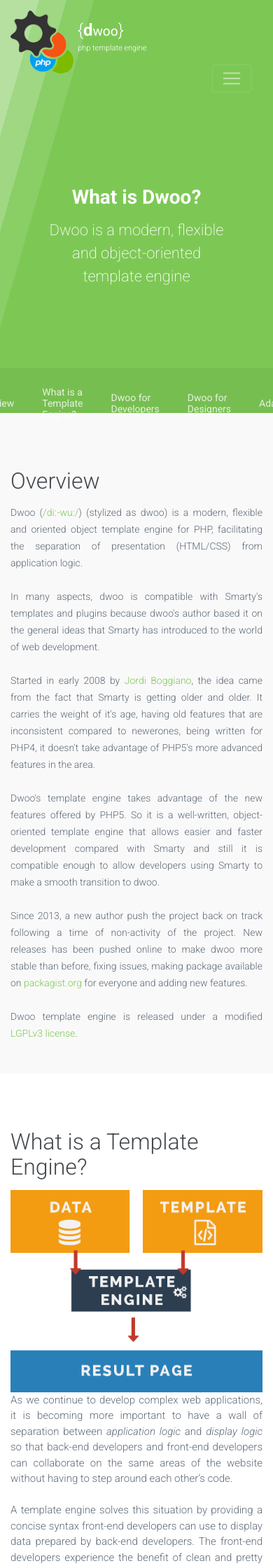
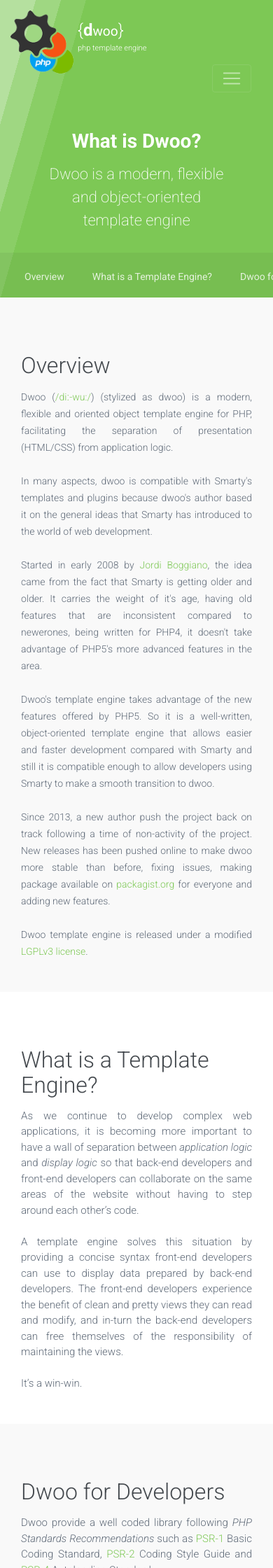
Before and after one commit to dwoo-project/docs, a Jekyll site: the page built from what-dwoo.html, in a window 390 px wide. Shown: the top 2240 px of the page at 70% size. Built offline with Jekyll 4.4.1, drawn with Linux system fonts in a browser that asks for light colours; nearby versions of some CDN libraries.

Commit message:
Fix responsiveness

```diff
--- a/_sass/_layout.scss
+++ b/_sass/_layout.scss
@@ -43,7 +43,7 @@
   @media (min-width: 480px) {
 	font-size: 52px;
   }
-  @media (max-width: 480px) {
+  @media (max-width: $media-sm) {
 	text-align: center;
   }
   font-weight: 300;
@@ -59,6 +59,12 @@
 }
 .img-responsive {
   max-width: 100%;
+}
+section {
+  @media (max-width: $media-sm) {
+	padding-left: 15px;
+	padding-right: 15px;
+  }
 }
 /***************************** Colors ****************************/
 .text-white {
@@ -116,7 +122,7 @@
 	  padding-top: 11px;
 	}
 	ul.nav {
-	  @media (max-width: 480px) {
+	  @media (max-width: $media-sm) {
 		display: inline-block;
 	  }
 	  li {
@@ -165,6 +171,10 @@
   .masthead {
 	text-align: center;
 	color: $color-white;
+	@media (max-width: $media-sm) {
+	  padding-top: 0;
+	  padding-bottom: 15px;
+	}
 	.btn-hero {
 	  color: $color-white;
 	  border: 3px solid $color-white;
@@ -205,6 +215,13 @@
 	height: 64px;
 	background-color: rgba(0, 0, 0, 0.05);
 	width: 100%;
+	@media (max-width: $media-sm) {
+	  overflow-y: hidden;
+	  display: block;
+	  visibility: visible;
+	  white-space: nowrap;
+	  padding: 0;
+	}
 	.search-form {
 	  .input-group-addon {
 		background: rgba(0, 0, 0, 0.17);
@@ -250,6 +267,12 @@
 	ul {
 	  list-style: none;
 	  width: 100%;
+	  @media (max-width: $media-sm) {
+		-webkit-box-pack: start !important;
+		-webkit-justify-content: flex-start !important;
+		-ms-flex-pack: start !important;
+		justify-content: flex-start !important;
+	  }
 	  > li {
 		margin: auto 15px;
 		&.dropdown {
@@ -380,8 +403,11 @@
 }
 /***************************** Home ****************************/
 .media-body {
-  @media (max-width: 480px) {
+  @media (max-width: $media-sm) {
 	text-align: center;
+	strong {
+	  display: block;
+	}
   }
   .icon {
 	height: 80px;
@@ -397,6 +423,13 @@
   .post {
 	h2.post_title {
 	  font-weight: 500;
+	}
+  }
+  .pagination {
+	.page-item:not(.disabled) {
+	  a.page-link {
+		color: $color-brand;
+	  }
 	}
   }
 }
@@ -444,7 +477,7 @@
   li {
 	float: left;
 	border: 1px solid #e2e2e2;
-	@media (min-width: 480px) {
+	@media (min-width: $media-sm) {
 	  border-right: none;
 	  width: calc(100% / 3 - 1px);
 	}
@@ -484,7 +517,7 @@
 		text-transform: uppercase;
 	  }
 	}
-	@media (min-width: 480px) {
+	@media (min-width: $media-sm) {
 	  &:nth-of-type(n+4) {
 		border-top: none
 	  }
@@ -624,7 +657,7 @@
 	a {
 	  display: flex;
 	  align-items: center;
-	  @media (max-width: 480px) {
+	  @media (max-width: $media-sm) {
 		justify-content: center;
 	  }
 	  img {
@@ -678,7 +711,7 @@
   p {
 	margin-bottom: 0;
   }
-  @media (max-width: 480px) {
+  @media (max-width: $media-sm) {
 	.copyright {
 	  text-align: center;
 	}
--- a/css/main.scss
+++ b/css/main.scss
@@ -13,6 +13,9 @@
 $color-symfony: #f0f0f0;
 $color-link-symfony: #18171b;
 
+// Responsive
+$media-sm: 540px;
+
 @import "//cdnjs.cloudflare.com/ajax/libs/twitter-bootstrap/4.0.0-alpha.6/css/bootstrap.min.css";
 @import "//cdnjs.cloudflare.com/ajax/libs/font-awesome/4.6.3/css/font-awesome.min.css";
 
--- a/what-dwoo.html
+++ b/what-dwoo.html
@@ -39,7 +39,7 @@
         <div class="container">
             <h2 class="mb-15">What is a Template Engine?</h2>
             <div class="row align-items-center">
-                <div class="col-xs-12 col-sm-5 col-md-5 offset-md-1">
+                <div class="hidden-sm-down col-md-5 offset-md-1">
                     <img src="/assets/img/template-engine.png" class="img-responsive">
                 </div>
                 <div class="col-xs-12 col-sm-7 col-md-6">
@@ -88,7 +88,7 @@
                         <a class="btn btn-success" href="/documentation/v1.3/dwoo-for-developers.html">Read documentation for Developers</a>
                     </p>
                 </div>
-                <div class="col-xs-12 col-sm-5 col-md-5 offset-md-1">
+                <div class="hidden-sm-down col-md-5 offset-md-1">
                     <img src="/assets/img/code.png" class="img-responsive">
                 </div>
             </div>
@@ -98,7 +98,7 @@
         <div class="container">
             <h2 class="mb-15">Dwoo for Designers</h2>
             <div class="row align-items-center">
-                <div class="col-xs-12 col-sm-5 col-md-5 offset-md-1">
+                <div class="hidden-sm-down col-md-5 offset-md-1">
                     <img src="/assets/img/brush.png" class="img-responsive">
                 </div>
                 <div class="col-xs-12 col-sm-7 col-md-6">
@@ -131,7 +131,7 @@
                         <a class="btn btn-success" href="/integrations/">Show integrations adapters</a>
                     </p>
                 </div>
-                <div class="col-xs-12 col-sm-5 col-md-5 offset-md-1">
+                <div class="hidden-sm-down col-md-5 offset-md-1">
                     <img src="/assets/img/adapter.png" class="img-responsive">
                 </div>
             </div>
```
Also changed, not shown: about.html (+5 -3 lines).
